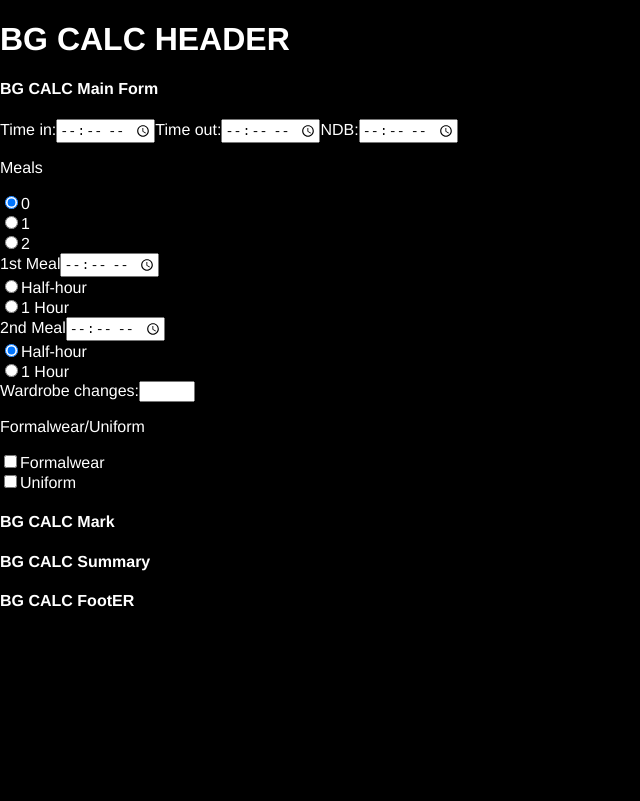
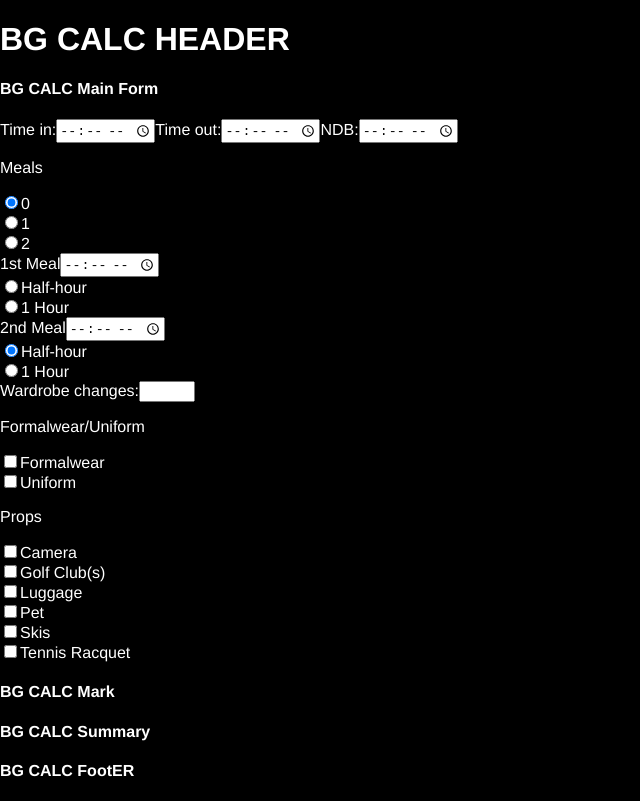
Before and after one commit to jasonchilcott/sag-bg-calc, a React (Create React App) app: page / in a window 1280 px wide. Shown: the whole page, without its empty margins (0-640 px from the left). Built offline with nearby package versions, Linux system fonts and the light colour scheme.

Commit message:
added props

```diff
--- a/src/MainForm.js
+++ b/src/MainForm.js
@@ -80,6 +80,42 @@ const MainForm = () => {
           <label for="uniform">Uniform</label>
         </div>
 
+        <p>Props</p>
+
+        <div>
+          <input type="checkbox" id="camera" name="camera"
+                />
+          <label for="camera">Camera</label>
+        </div>
+
+        <div>
+          <input type="checkbox" id="golf-clubs" name="golf-clubs"/>
+          <label for="golf-clubs">Golf Club(s)</label>
+        </div>
+
+        <div>
+          <input type="checkbox" id="luggage" name="luggage"
+                />
+          <label for="luggage">Luggage</label>
+        </div>
+
+        <div>
+          <input type="checkbox" id="pet" name="pet"/>
+          <label for="pet">Pet</label>
+        </div>
+        <div>
+          <input type="checkbox" id="skis" name="skis"
+                />
+          <label for="skis">Skis</label>
+        </div>
+
+        <div>
+          <input type="checkbox" id="tennis-racquet" name="tennis-racquet"/>
+          <label for="tennis-racquet">Tennis Racquet</label>
+        </div>
+
+
+
 
       </form>
     </div>
```
